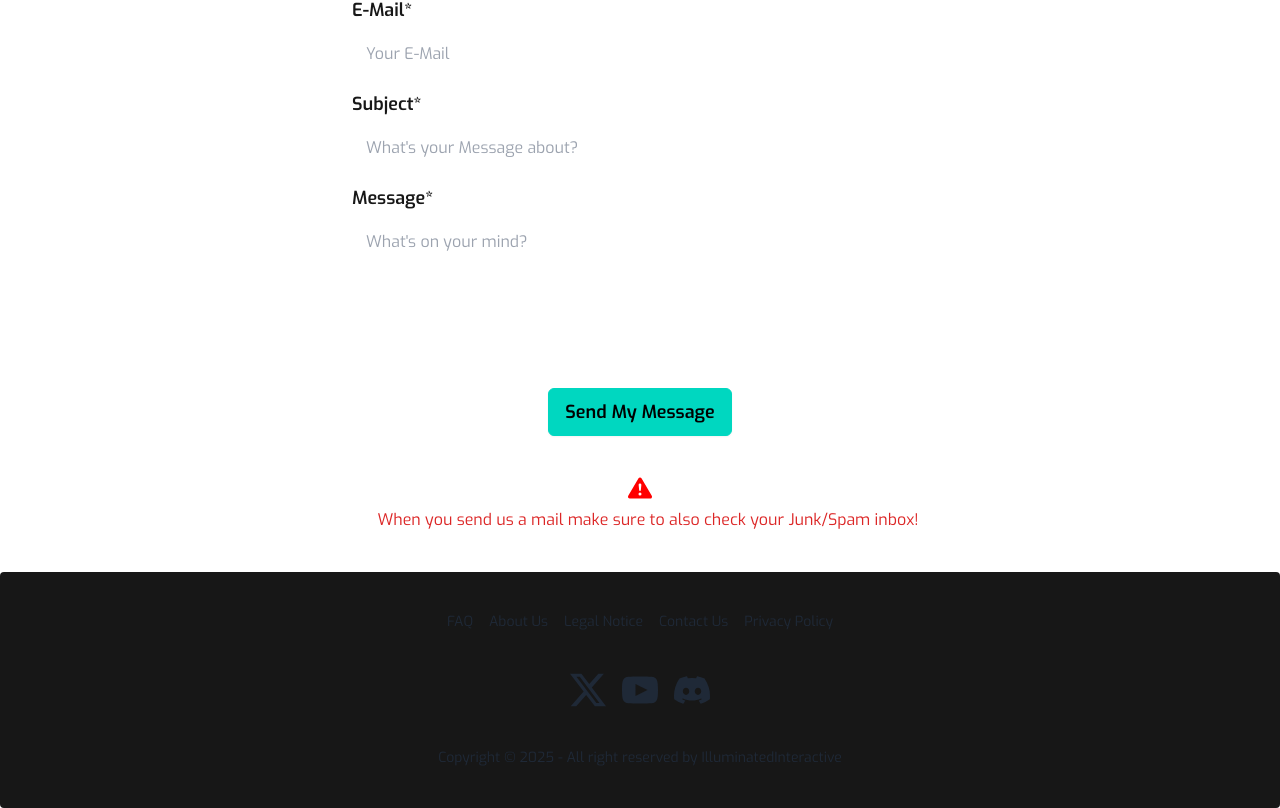
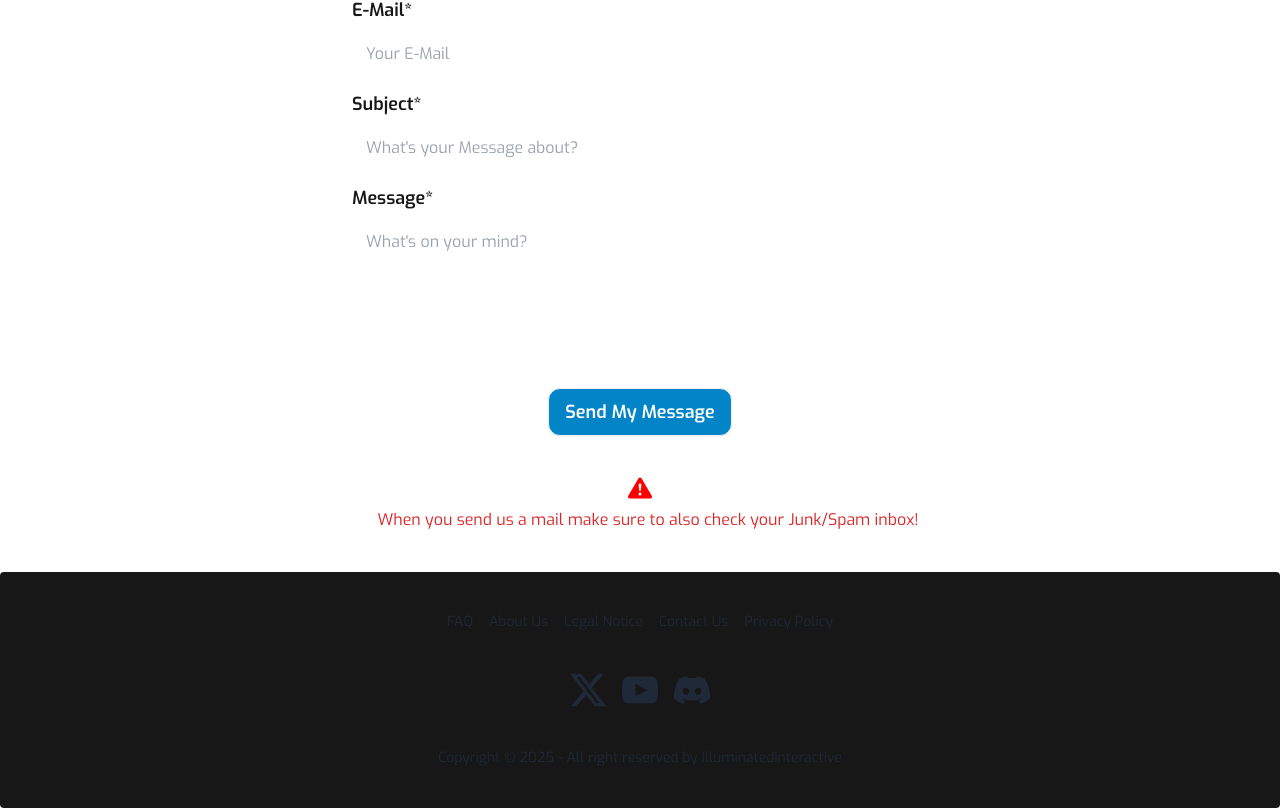
Before and after one commit to Smileatmaxi/illuminatedinteractive.com, a Next.js app: page /contact in a window 1280 px wide. Shown: the part 712-1520 px from the top of the page. Built offline with nearby package versions, Linux system fonts and the light colour scheme.

Commit message:
feat & style: added const to make button disabled when wronmg input & changed styling of button

```diff
--- a/app/contact/page.tsx
+++ b/app/contact/page.tsx
@@ -28,6 +28,7 @@ export default function Contact() {
     }>({})
 
     const [loading, setLoading] = useState(false);
+    const [error, setError] = useState(false);
 
     const sendEmail = async (e: React.FormEvent<HTMLFormElement>) => {
         e.preventDefault();
@@ -46,6 +47,7 @@ export default function Contact() {
             setErrors(validationErrors)
             toast.error('An error occurred. Please check your inputs.')
             setLoading(false);
+            setError(true);
             return response.status === 400;
         } else {
             toast.success('Your message has been sent.')
@@ -125,17 +127,18 @@ export default function Contact() {
                         id="message"
                         name="message"
                         label="Message*"
-                        placeholder="What's on your mind?">
+                        placeholder="What's on your mind?"
+                    >
                     </Textarea>
                     <div className="mt-2.5">
                         <button
-                            className="relative btn btn-accent w-full py-2 mt-2 text-lg text-black bg-accent rounded-md active:bg-success outline-none disabled:bg-opacity-50"
+                            className="relative btn bg-sky-600 hover:bg-sky-400 w-full py-2 mt-2 text-lg text-white rounded-xl active:bg-green-700 disabled:bg-opacity-75"
                             type="submit"
-                            disabled={loading}
+                            disabled={loading || error}
                         >
                             {loading && (
                                 <span className="absolute inset-0 flex items-center justify-center">
-                                    <span className="loading loading-dots loading-xl"></span>
+                                    <span className="loading loading-dots loading-xl bg-sky-900"></span>
                                 </span>
                             )}
                             <span className={loading ? "invisible" : "visible"}>
```
